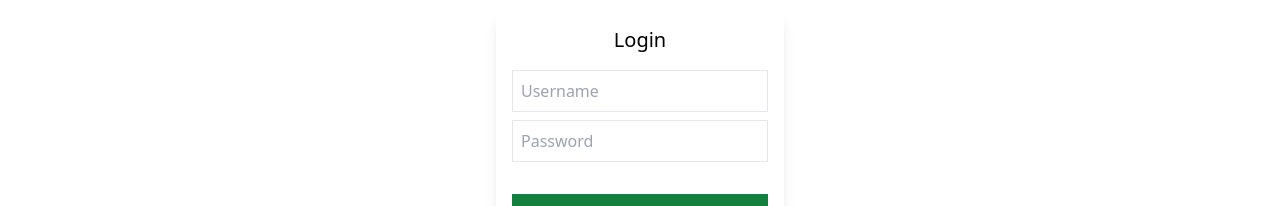
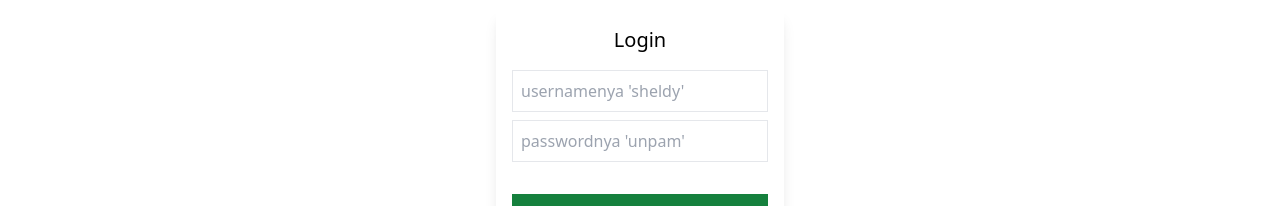
Before and after one commit to sheldyrivaldi/sheldystore, a React (Vite) app: page /login in a window 1280 px wide. Shown: the part 334-540 px from the top of the page. Built offline with nearby package versions, Linux system fonts and the light colour scheme.

Commit message:
update casesensitive

```diff
--- a/src/Pages/Login.jsx
+++ b/src/Pages/Login.jsx
@@ -27,14 +27,14 @@ const Login = () => {
                     <div className="mt-4">
                         <input
                             type="text"
-                            placeholder="Username"
+                            placeholder="usernamenya 'sheldy'"
                             value={username}
                             onChange={(e) => setUsername(e.target.value)}
                             className="border p-2 mb-2 w-full"
                         />
                         <input
                             type="password"
-                            placeholder="Password"
+                            placeholder="passwordnya 'unpam'"
                             value={password}
                             onChange={(e) => setPassword(e.target.value)}
                             className="border p-2 mb-2 w-full"
```
